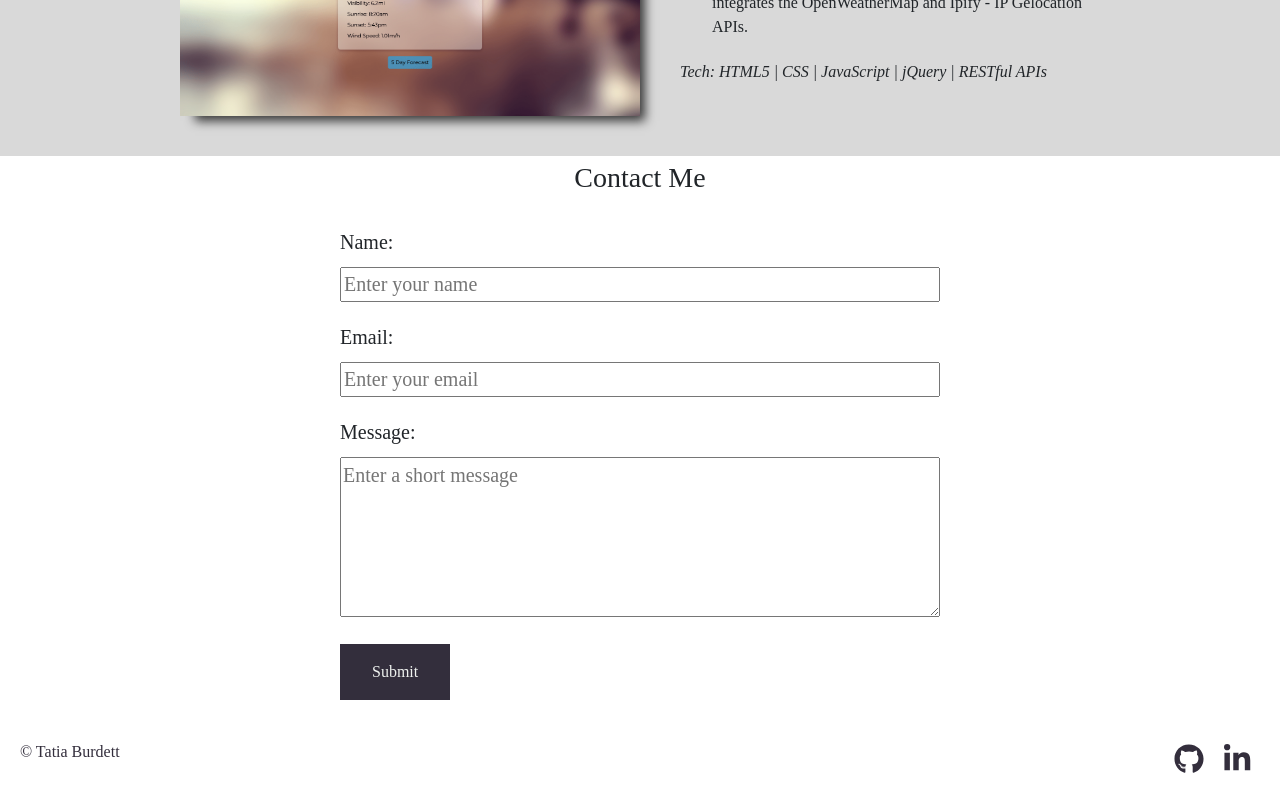
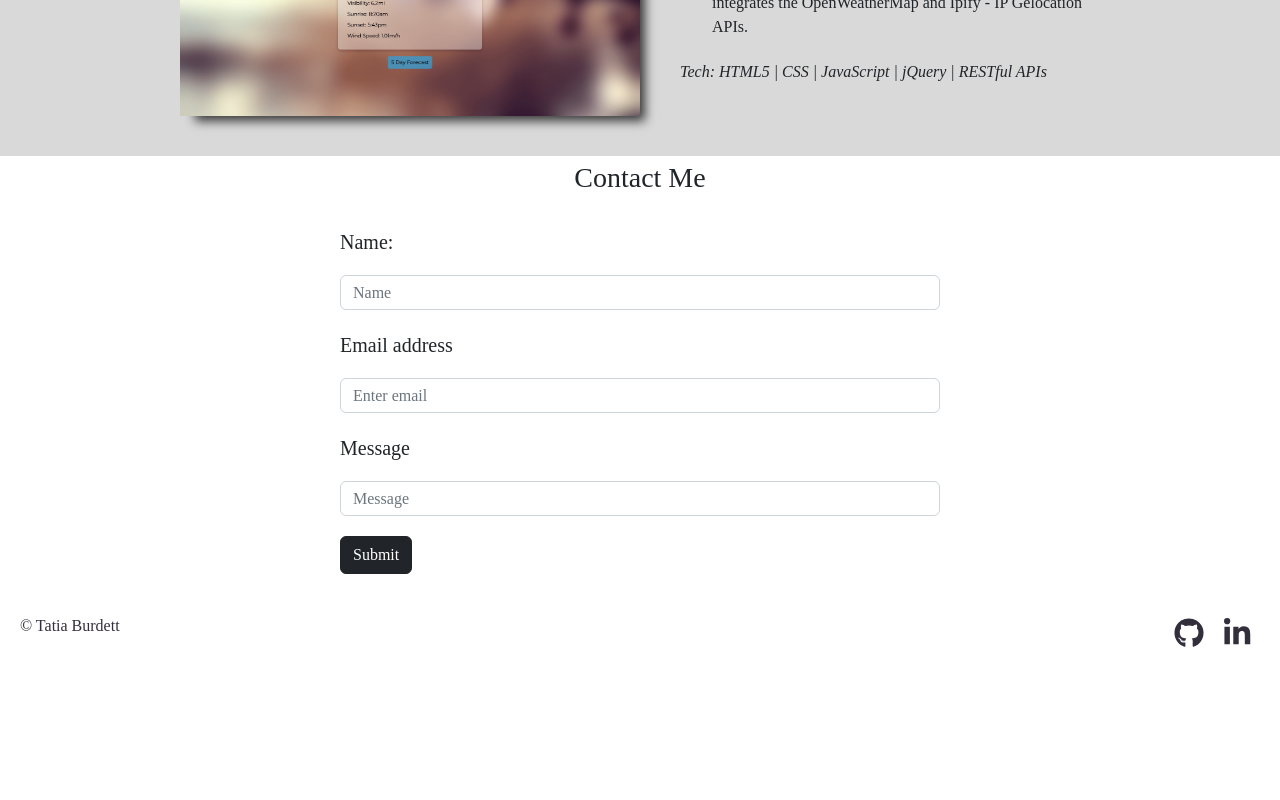
Before and after one commit to tatia-burdett/my-portfolio, a React (Create React App) app: page / in a window 1280 px wide. Shown: the part 2678-3478 px from the top of the page. After the commit the page ends 3352 px from the top, so only its background shows below. Built offline with nearby package versions, Linux system fonts and the light colour scheme.

Commit message:
form bootstrap

```diff
--- a/src/components/Contact/Contact.css
+++ b/src/components/Contact/Contact.css
@@ -28,7 +28,7 @@ form textarea {
   font-size: 20px;
 }
 
-button {
+/* button {
   background-color: #332E3C;
   width: max-content;
   padding: 1em 2em;
@@ -45,7 +45,7 @@ button:hover, button:focus {
   border-top-left-radius: 50px;
   border-bottom-left-radius: 10px;
   border-top-right-radius: 10px;
-}
+} */
 
 /* Desktop Responsive */
 
--- a/src/components/Contact/Contact.js
+++ b/src/components/Contact/Contact.js
@@ -1,4 +1,6 @@
 import React from 'react'
+import Form from 'react-bootstrap/Form';
+import Button from 'react-bootstrap/Button';
 import './Contact.css'
 
 export default function Contact() {
@@ -6,18 +8,18 @@ export default function Contact() {
     <section className='contact' id='contact'>
       <h3>Contact Me</h3>
       <div className='contact-section'>
-        <form action="https://formspree.io/f/xzbkaken " method="POST">
-          <label htmlFor="user-name">Name:</label>
-          <input id="user-name" type="text" name="name" placeholder="Enter your name" />
+        <Form action="https://formspree.io/f/xzbkaken " method="POST">
+          <Form.Label>Name:</Form.Label>
+          <Form.Control type="text" placeholder="Name" />
 
-          <label htmlFor="user-email">Email:</label>
-          <input id="user-email" type="text" name="email" placeholder="Enter your email" />
+          <Form.Label>Email address</Form.Label>
+          <Form.Control type="email" placeholder="Enter email" />
 
-          <label htmlFor="user-message">Message:</label>
-          <textarea id="user-message" name="message" placeholder="Enter a short message" />
+          <Form.Label>Message</Form.Label>
+          <Form.Control type="textarea" placeholder="Message" />
 
-          <button type="submit">Submit</button>
-        </form>
+          <Button variant='dark' type='submit'>Submit</Button>
+        </Form>
       </div>
     </section>
   )
```
